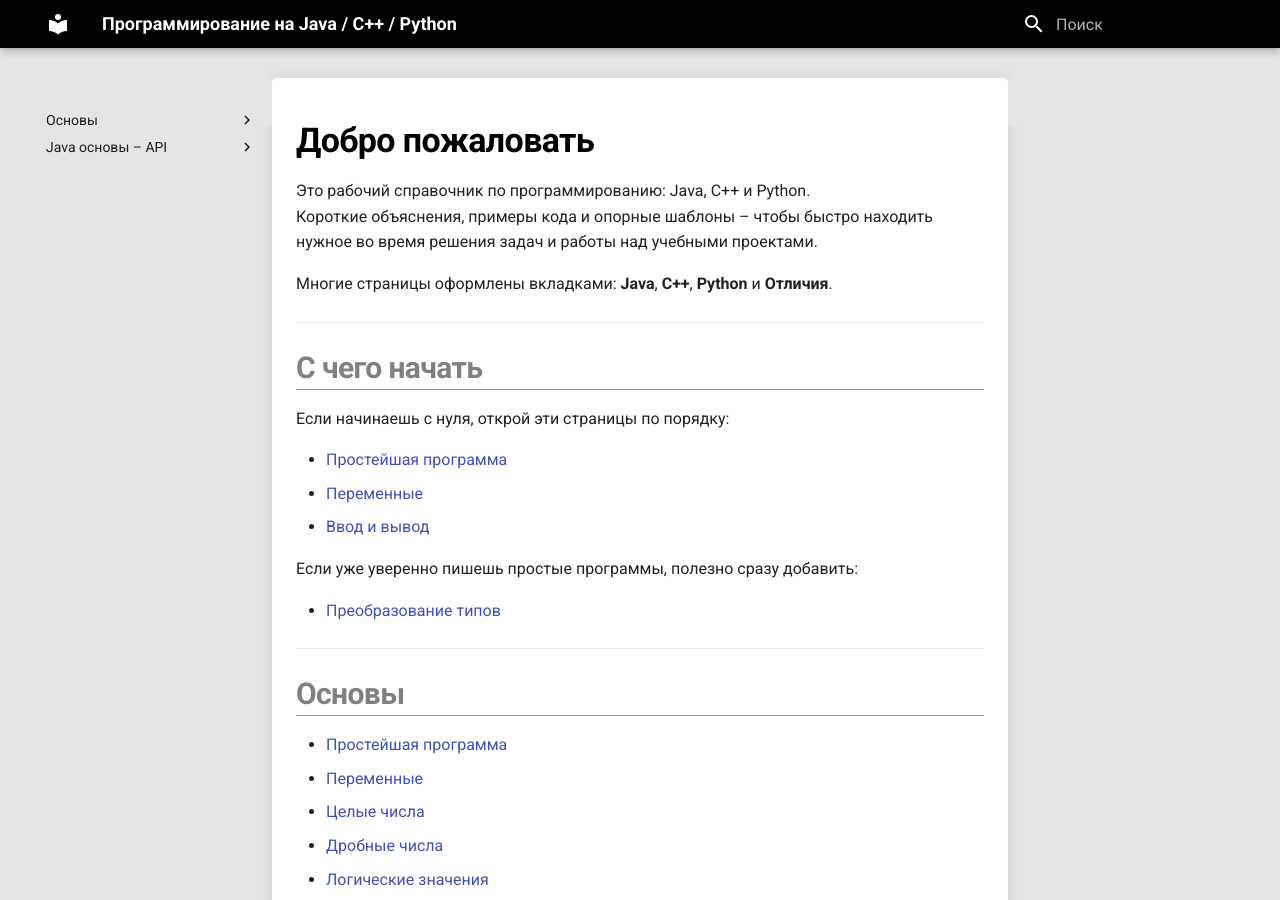
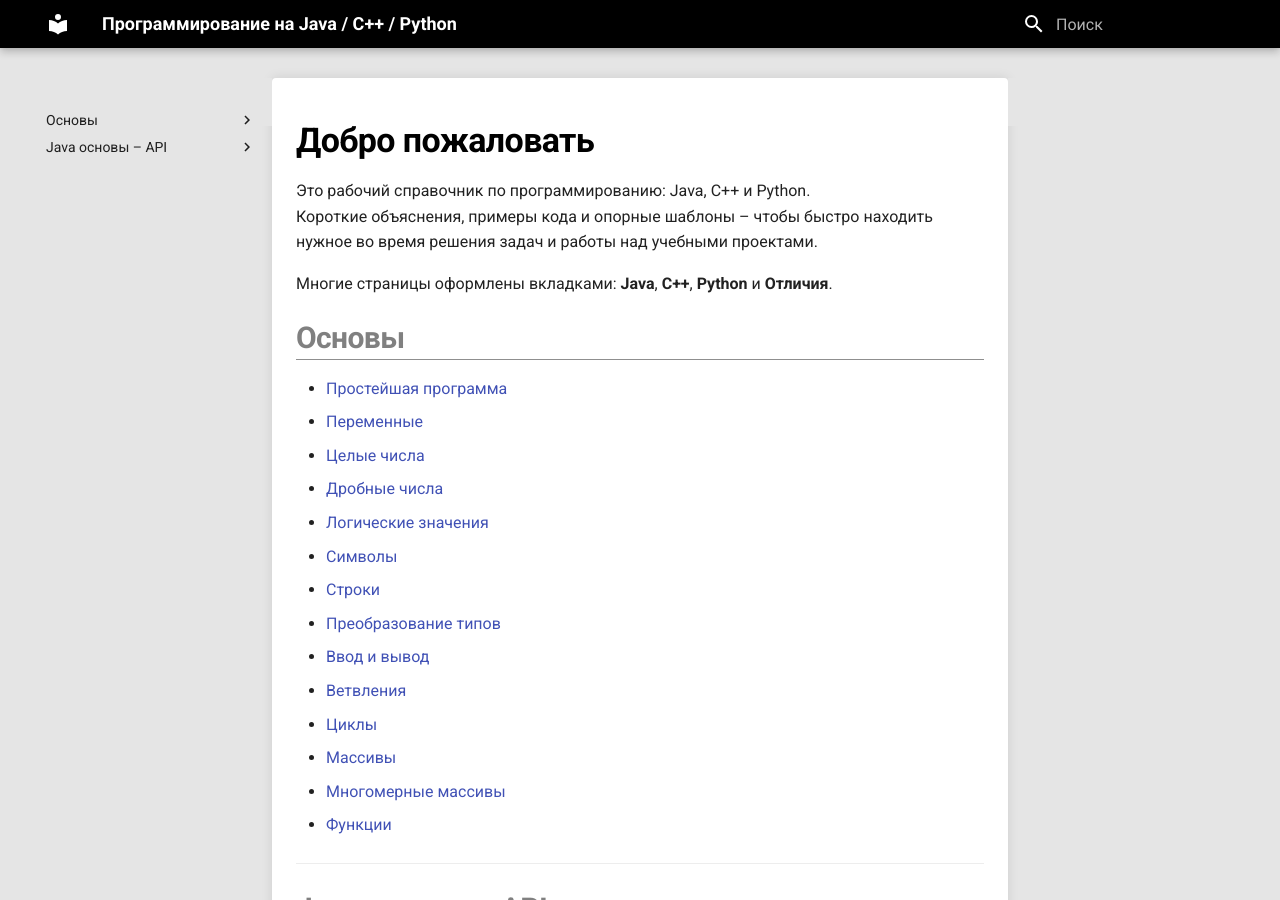
Before and after one commit to ufarobot/git-cs-book, an MkDocs documentation site: the page built from docs/index.md, in a window 1280 px wide and 900 px high. Built offline with MkDocs 1.6.1 and Material for MkDocs 9.7.7, drawn with Linux system fonts in a browser that asks for light colours.

Commit message:
deploy $(date +'%Y-%m-%d %H:%M')

```diff
--- a/docs/index.md
+++ b/docs/index.md
@@ -5,21 +5,6 @@
 
 Многие страницы оформлены вкладками: **Java**, **C++**, **Python** и **Отличия**.
 
----
-
-## С чего начать
-
-Если начинаешь с нуля, открой эти страницы по порядку:
-
-- [Простейшая программа](java-basic/concepts/1-simple-program.md)
-- [Переменные](java-basic/concepts/variables-and-types.md)
-- [Ввод и вывод](java-basic/concepts/io-basics.md)
-
-Если уже уверенно пишешь простые программы, полезно сразу добавить:
-
-- [Преобразование типов](java-basic/concepts/type-conversion.md)
-
----
 
 ## Основы
 
```
